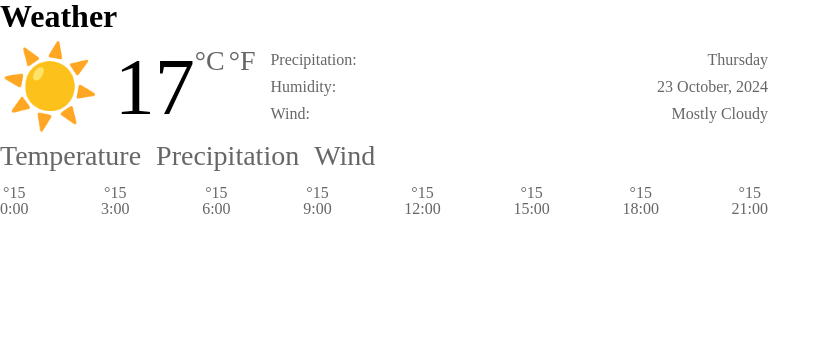
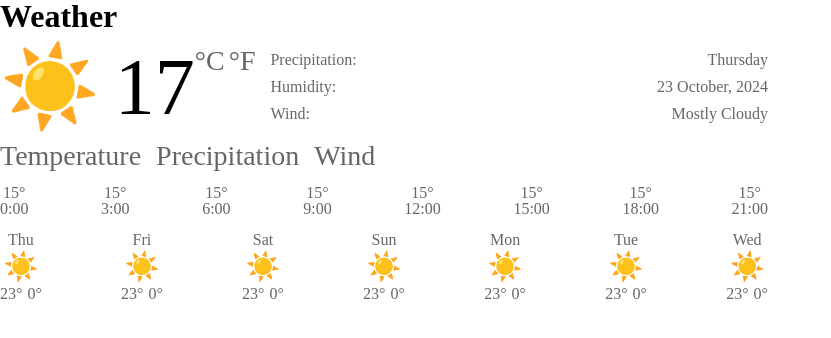
Before and after one commit to brandon-viterbo/weather-app, a website built with webpack: page src/template.html in a window 1280 px wide. Shown: the whole page, without its empty margins (0-831 px from the left). Built offline with nearby package versions, Linux system fonts and the light colour scheme.

Commit message:
Created weekly forecast row

```diff
--- a/src/index.js
+++ b/src/index.js
@@ -1,10 +1,13 @@
 import './styles.css';
 import { getThisWeeksForecast } from './getWeatherData';
-import { makeHourlyForecastRow } from './uiConstructors';
+import { makeHourlyForecastRow, makeWeeklyForecastRow } from './uiConstructors';
 
 //API key publically available, no consequence for exposing it.
 const myAPIkey = 'WXDR66S93RLSN689NRMZKADSK';
 
 const hourlyForecastRow = document.querySelector('.hourly > .forecast');
+const weeklyForecastRow = document.querySelector('.weekly');
+
 
 makeHourlyForecastRow(hourlyForecastRow);
+makeWeeklyForecastRow(weeklyForecastRow, 3);
--- a/src/styles.css
+++ b/src/styles.css
@@ -4,6 +4,7 @@
 
   --secondary-text-color: hsl(0 0 40%);
   --gap-size: 15px;
+  --small-gap: 5px;
 }
 
 /*
@@ -53,12 +54,18 @@ h1, h2, h3, h4, h5, h6 {
 .container {
   width: 768px;
 }
-.current-conditions, .current-weather, .temp, .hourly > .forecast {
+.current-conditions, .current-weather, .temp, .forecast {
   display: flex;
 }
 
-.toggle > span, .wind-moisture *, .time-condition *, .hour-card {
+.toggle > span, .wind-moisture *, .time-condition *, .hour-card, .weekly * {
   color: var(--secondary-text-color);
+}
+
+.forecast {
+  margin: var(--gap-size) 0px;
+  justify-content: space-between;
+  text-align: center;
 }
 
 /*Rules for current-conditions row*/
@@ -82,7 +89,7 @@ h1, h2, h3, h4, h5, h6 {
   gap: var(--gap-size);
 }
 
-.icon, .temp > span {
+.current-weather > .icon, .temp > span {
   font-size: var(--large-font-size);
 }
 
@@ -90,7 +97,7 @@ h1, h2, h3, h4, h5, h6 {
  font-size: var(--med-font-size);
 }
 
-/*Rules for hourly row*/
+/*Rules for hourly and weekly row*/
 .hourly > .toggle {
   display: flex;
   gap: var(--gap-size);
@@ -100,11 +107,17 @@ h1, h2, h3, h4, h5, h6 {
   font-size: var(--med-font-size);
 }
 
-.hourly > .forecast {
-  margin: var(--gap-size) 0px;
-  justify-content: space-between;
+.day-card {
+  display: flex;
+  flex-direction: column;
+  gap: var(--small-gap);
 }
 
-.hourly > .forecast * {
-  text-align: center;
+.day-card > .icon {
+  font-size: var(--med-font-size);
 }
+
+.day-card > .temp {
+  display: flex;
+  gap: var(--small-gap);
+}
--- a/src/uiConstructors.js
+++ b/src/uiConstructors.js
@@ -20,9 +20,62 @@ export function makeHourlyForecastRow(parentElement, intervalSize=3) {
     const data = hourCard.querySelector('.data');
     const hour = hourCard.querySelector('.hour');
 
-    data.textContent = '°15';
+    data.textContent = '15°';
     hour.textContent = `${i*intervalSize}:00`;
 
     parentElement.appendChild(hourCard);
   }
 }
+
+function makeDayCard() {
+  const dayCard = document.createElement('div');
+  const day = document.createElement('div');
+  const icon = document.createElement('div');
+  const temp = document.createElement('div');
+  const high = document.createElement('div');
+  const low = document.createElement('div');
+
+  dayCard.classList.add('day-card');
+  day.classList.add('day');
+  icon.classList.add('icon');
+  temp.classList.add('temp');
+  high.classList.add('high');
+  low.classList.add('low');
+
+  temp.appendChild(high);
+  temp.appendChild(low);
+
+  dayCard.appendChild(day);
+  dayCard.appendChild(icon);
+  dayCard.appendChild(temp);
+
+  return dayCard;
+}
+
+function findDaysIndex(sum) {
+  //Sum is starting day index plus some int between 0-6.
+  if (sum >= 7) {
+    return sum - 7;
+  }
+
+  return sum;
+}
+
+export function makeWeeklyForecastRow(parentElement, startingDayIndex) {
+  const days = ['Mon', 'Tue', 'Wed', 'Thu', 'Fri', 'Sat', 'Sun'];
+
+  for (let i = 0; i < 7; i++) {
+    const dayCard = makeDayCard();
+    const day = dayCard.querySelector('.day');
+    const icon = dayCard.querySelector('.icon');
+    const high = dayCard.querySelector('.high');
+    const low = dayCard.querySelector('.low');
+
+    day.textContent = days[findDaysIndex(i + startingDayIndex)];
+    icon.textContent = '☀️';
+    high.textContent = '23°';
+    low.textContent = '0°';
+
+    parentElement.appendChild(dayCard);
+  }
+}
```
Also changed, not shown: src/template.html (+1 -0 lines).
